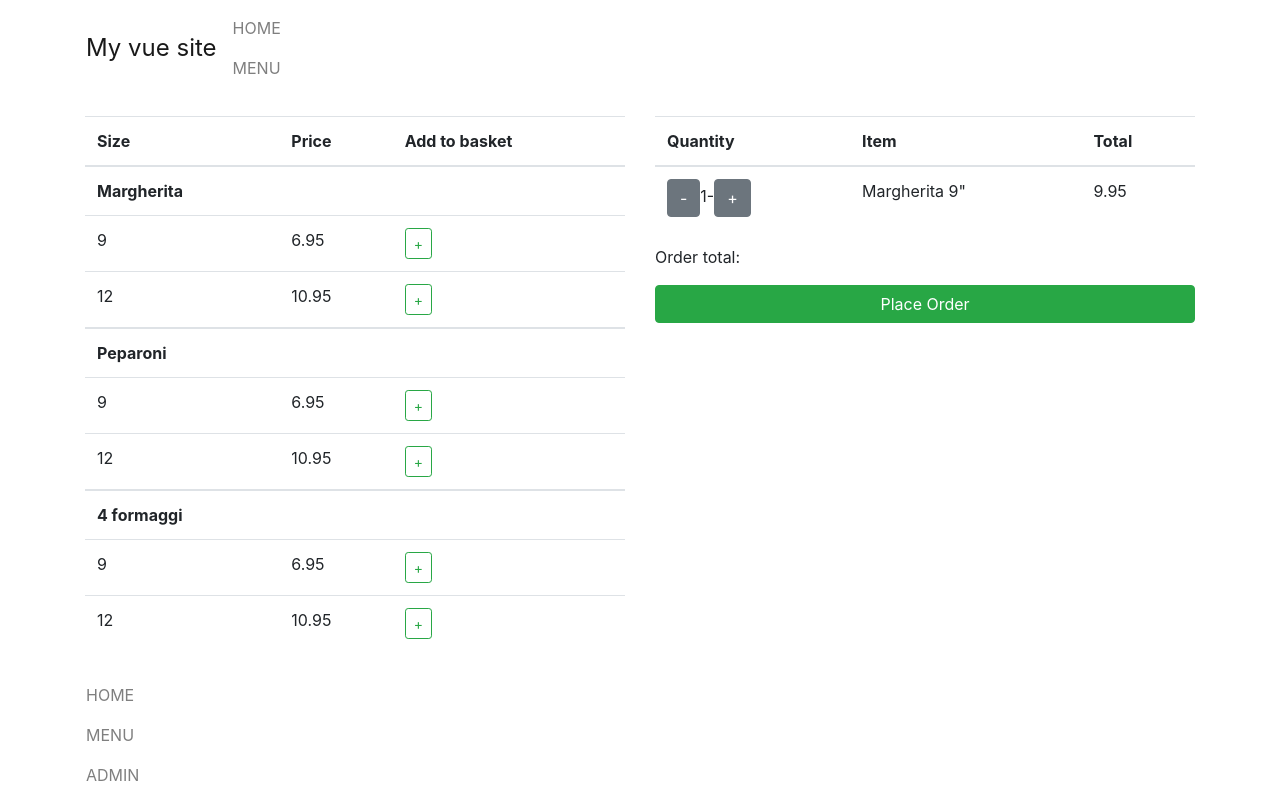
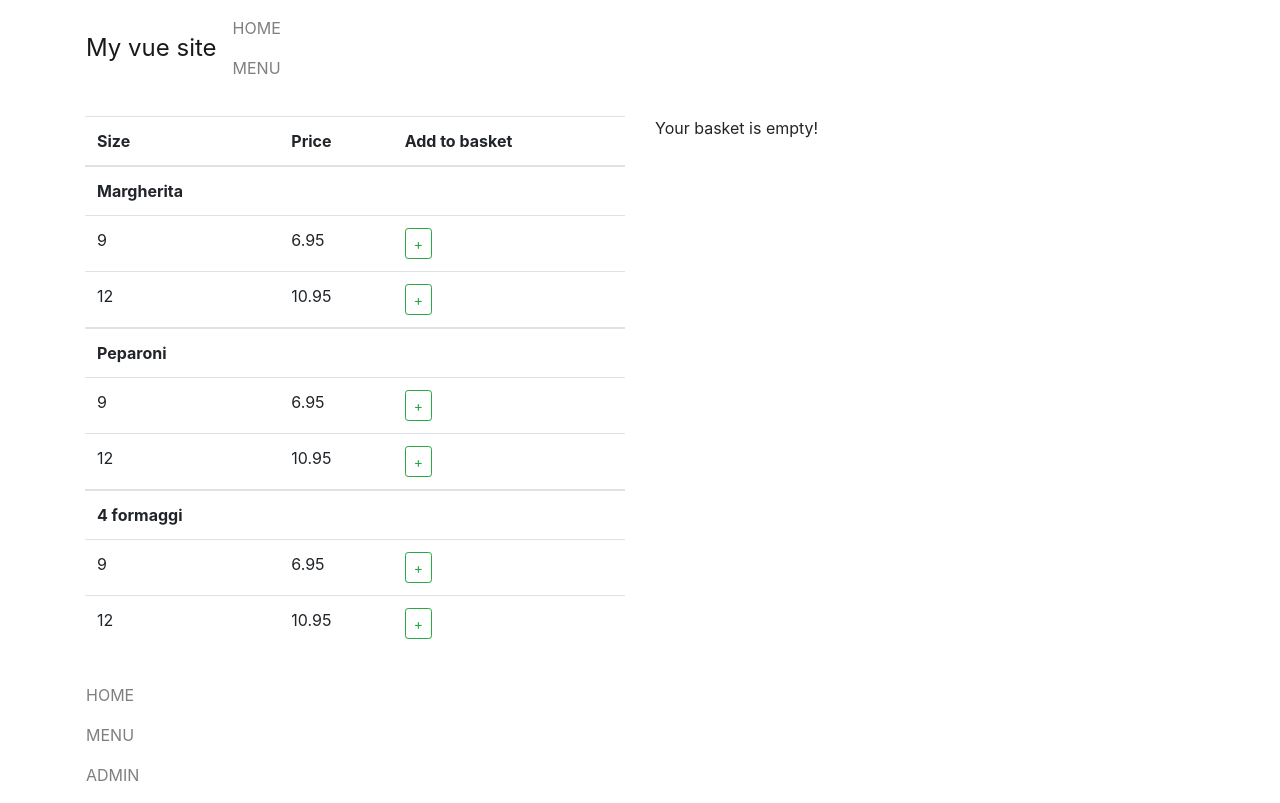
Before and after one commit to enomotorene/vue-orderpage, a Vue app: page / in a window 1280 px wide. Built offline with nearby package versions, Linux system fonts and the light colour scheme.

Commit message:
second commit

```diff
--- a/src/components/Menu.vue
+++ b/src/components/Menu.vue
@@ -32,7 +32,9 @@
       </table>
     </div>
 
+    <!-- shopping basket -->
     <div class="col-sm-12 col-md-6">
+      <div v-if="basket.length > 0">
         <table class="table">
           <thead class="thead-default">
             <tr>
@@ -41,20 +43,24 @@
               <th>Total</th>
             </tr>
           </thead>
-        <tbody>
+          <tbody v-for="item in basket" :key="item">
             <tr>
               <td>
                 <button class="btn btn-secondary" type="button">-</button>
-              <span>1-</span>
+                <span> {{ item.quantity }} - </span>
                 <button class="btn btn-secondary" type="button">+</button>
               </td>
-            <td>Margherita 9"</td>
-            <td>9.95</td>
+              <td>{{ item.name }} {{ item.size }}"</td>
+              <td>{{ item.price * item.quantity }}</td>
             </tr>
           </tbody>
         </table>
         <p>Order total:</p>
         <button class="btn btn-success btn-block">Place Order</button>
+      </div>
+      <div v-else>
+        <p>{{ basketText }}</p>
+      </div>
     </div>
   </div>
 </template>
@@ -64,6 +70,7 @@
     data() {
       return {
         basket: [],
+        basketText: "Your basket is empty!",
         getMenyItems: {
           1: {
             name: "Margherita",
```
Lines whose indentation alone changed are shown as unchanged.
